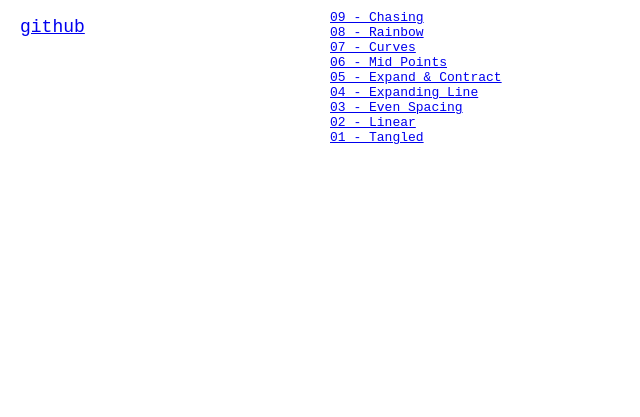
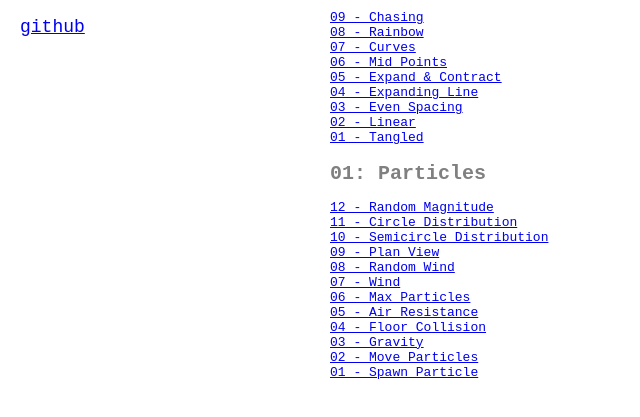
Before and after one commit to robsilv/NatzkeRibbons.dart, a plain HTML site: page index.html in a window 1280 px wide. Shown: the part 147-564 px from the top of the page, without its empty margins (0-640 px from the left). Drawn offline with Linux system fonts and the light colour scheme.

Commit message:
* index.html update

```diff
--- a/index.html
+++ b/index.html
@@ -78,5 +78,21 @@
     <a href="02_Cord/02_Linear/Cord02.html">02 - Linear</a><br />
     <a href="02_Cord/01_Tangled/Cord01.html">01 - Tangled</a><br />
 
+    <h2>01: Particles</h2>
+
+    <a href="01_Particle/12_Random_Magnitude/ParticleEmitter12.html">12 - Random Magnitude</a><br />
+    <a href="01_Particle/11_Circle_Distribution/ParticleEmitter11.html">11 - Circle Distribution</a><br />
+    <a href="01_Particle/10_Semicircle_Distribution/ParticleEmitter10.html">10 - Semicircle Distribution</a><br />
+    <a href="01_Particle/09_Plan_View/ParticleEmitter09.html">09 - Plan View</a><br />
+    <a href="01_Particle/08_Random_Wind/ParticleEmitter08.html">08 - Random Wind</a><br />
+    <a href="01_Particle/07_Wind/ParticleEmitter07.html">07 - Wind</a><br />
+    <a href="01_Particle/06_Max_Particles/ParticleEmitter06.html">06 - Max Particles</a><br />
+    <a href="01_Particle/05_Air_Resistance/ParticleEmitter05.html">05 - Air Resistance</a><br />
+    <a href="01_Particle/04_Floor_Collision/ParticleEmitter04.html">04 - Floor Collision</a><br />
+    <a href="01_Particle/03_Gravity/ParticleEmitter03.html">03 - Gravity</a><br />
+    <a href="01_Particle/02_Move_Particles/ParticleEmitter02.html">02 - Move Particles</a><br />
+    <a href="01_Particle/01_Spawn_Particle/ParticleEmitter01.html">01 - Spawn Particle</a><br />
+
+
 	</body>
 </html>
```
